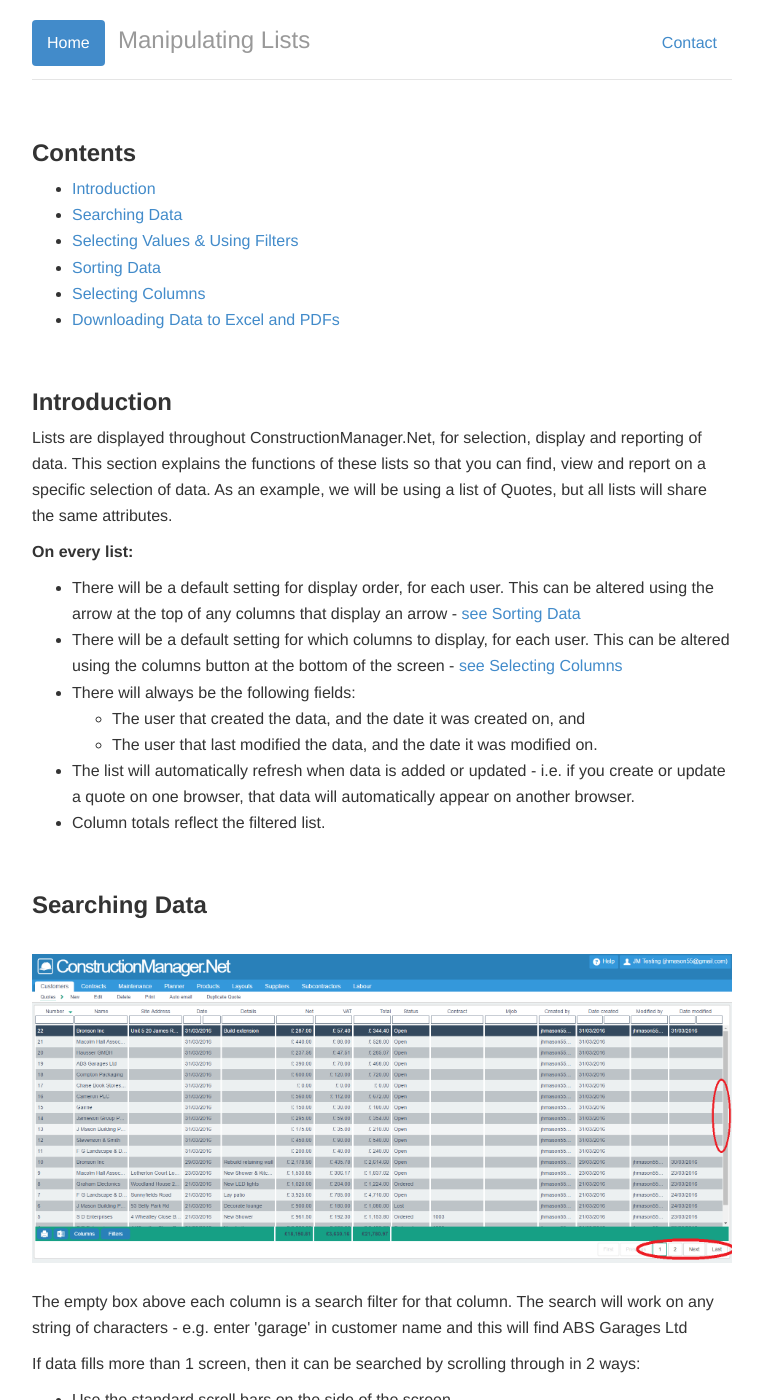
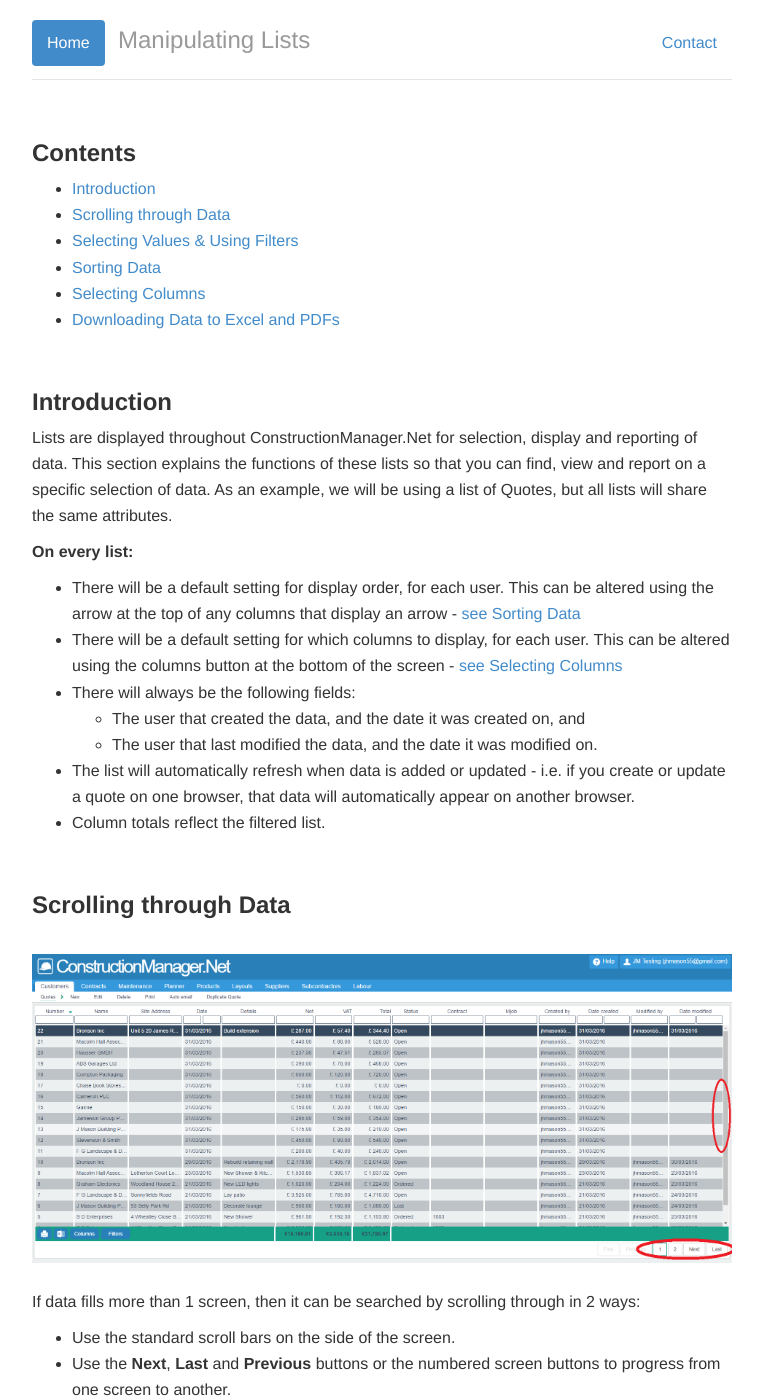
Before and after one commit to JNCSolutions/ConstructionManagerDocs, a Jekyll site: the page built from Manipulating Lists.html, in a window 1280 px wide and 1400 px high. Shown: the whole window, without its empty margins (258-1021 px from the left). Built offline with Jekyll 4.4.1, drawn with Linux system fonts in a browser that asks for light colours.

Commit message:
Update Manipulating Lists.html

```diff
--- a/Manipulating Lists.html
+++ b/Manipulating Lists.html
@@ -10,7 +10,7 @@
 
     <ul class="table-of-contents">
       <li><a href="#introduction">Introduction</a></li>
-      <li><a href="#searching-data">Searching Data</a></li>
+      <li><a href="#scrolling-data">Scrolling through Data</a></li>
       <li><a href="#selecting-values">Selecting Values & Using Filters</a></li>
       <li><a href="#sorting-data">Sorting Data</a></li>
       <li><a href="#selecting-columns">Selecting Columns</a></li>
@@ -21,7 +21,7 @@
   <div>
     <br>
     <h3 id="introduction"><b>Introduction</b></h3>
-        <p>Lists are displayed throughout ConstructionManager.Net, for selection, display and reporting of data.
+        <p>Lists are displayed throughout ConstructionManager.Net for selection, display and reporting of data.
             This section explains the functions of these lists so that you can find, view and report on a specific selection of data.
             As an example, we will be using a list of Quotes, but all lists will share the same attributes.</p>
         <p><b>On every list:</b></p>
@@ -45,26 +45,17 @@
         <br>
    </div>
 
-    <div>
-      <h3 id="searching-data"> <b>Searching Data</b></h3>
+      <h3 id="scrolling-data"> <b>Scrolling through Data</b></h3>
       <br>
         <img src="img/Quotes_List 06.PNG" style="width: 100%;">
         <br> <br>
-        <p>The empty box above each column is a search filter for that column.
-            The search will work on any string of characters -
-            e.g. enter 'garage' in customer name and this will find ABS Garages Ltd</p>
         <p>If data fills more than 1 screen, then it can be searched by scrolling through in 2 ways: </p>
           <ul>
             <li>Use the standard scroll bars on the side of the screen. </li>
             <li>Use the <b>Next</b>, <b>Last</b> and <b>Previous</b> buttons
               or the numbered screen buttons to progress from one screen to another.</li>
           <ul>
-
-        </p>
-
       <br>
-      </div>
-    <div>
       <h3 id="selecting-values"> <b>Selecting Values</b></h3>
       <br>
         <img src="img/Quotes_List 02.PNG" style="width: 100%;">
@@ -88,9 +79,7 @@
         access it later from the drop-down box, and Apply it.</p>
 
       <br>
-      </div>
 
-    <div>
     <h3 id="sorting-data"> <b>Sorting Data</b></h3>
      <br>
         <img src="img/Quotes_List 03.PNG" style="width: 100%;">
@@ -101,9 +90,7 @@
           Any column that has an arrow next to the column name can be sorted in this fashion.</p>
 
       <br>
-      </div>
 
-    <div >
     <h3 id="selecting-columns"> <b>Selecting Columns</b></h3>
      <br>
         <img src="img/Quotes_List 04.PNG" style="width: 100%;">
@@ -112,12 +99,9 @@
           Click on this to display the <b>Column Visibility</b> selection box.
           You can then select or omit columns as desired.
           Additionally, you can alter the <b>Rows per Page</b>.</p>
+      <br>
 
-      <br>
-      </div>
-
-    <div>
-    <h3 id="downloading-data"><b>Downloading Data to Excel and PDFs</b></h3>
+      <h3 id="downloading-data"><b>Downloading Data to Excel and PDFs</b></h3>
      <br>
         <img src="img/Quotes_List 05.PNG" style="width: 100%;">
         <br> <br>
@@ -130,5 +114,4 @@
         in the normal Microsoft manner.</p>
 
       <br>
-    </div>
   </div>
```
